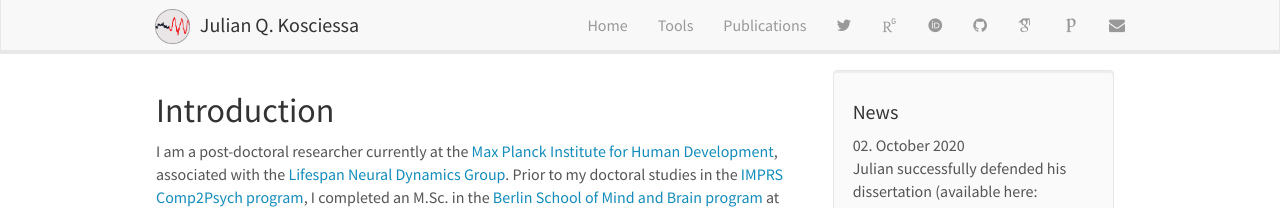
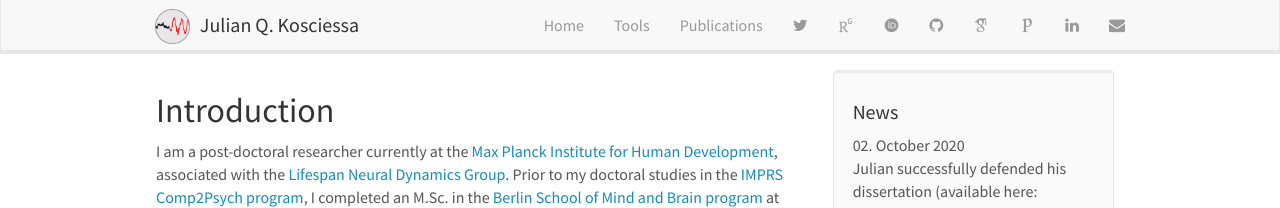
Before and after one commit to jkosciessa/jkosciessa.github.io, a Jekyll site: the page built from _pages/home.md, in a window 1280 px wide. Shown: the top 208 px of the page. Built offline with Jekyll 4.4.1, drawn with Linux system fonts in a browser that asks for light colours; nearby versions of some CDN libraries; some web fonts are replaced; comment, search, counter and statistics services are not loaded.

Commit message:
add LinkedIn link to header

```diff
--- a/_includes/header.html
+++ b/_includes/header.html
@@ -28,6 +28,7 @@
 		<li><a href="https://github.com/jkosciessa" class="menu-link" target="_blank"><i class="fa fa-github" aria-hidden="false" title='Github'></i></a></li>
 		<li><a href="https://scholar.google.de/citations?user=cCY_YoUAAAAJ&hl" class="menu-link" target="_blank"><i class="ai ai-google-scholar" aria-hidden="false" title='Google Scholar'></i></a></li>
 		<li><a href="https://publons.com/researcher/3073643/julian-q-kosciessa/" class="menu-link" target="_blank"><i class="ai ai-publons" aria-hidden="false" title='Publons'></i></a></li>
+		<li><a href="https://www.linkedin.com/in/juliankosciessa/" class="menu-link" target="_blank"><i class="fa fa-linkedin" aria-hidden="false" title='LinkedIn'></i></a></li>
 		<li><a href="mailto:kosciessa@mpib-berlin.mpg.de" class="menu-link" target="_blank"><i class="fa fa-envelope" aria-hidden="false" title='Contact'></i></a></li>
 	  </ul>
 	</div>
```
